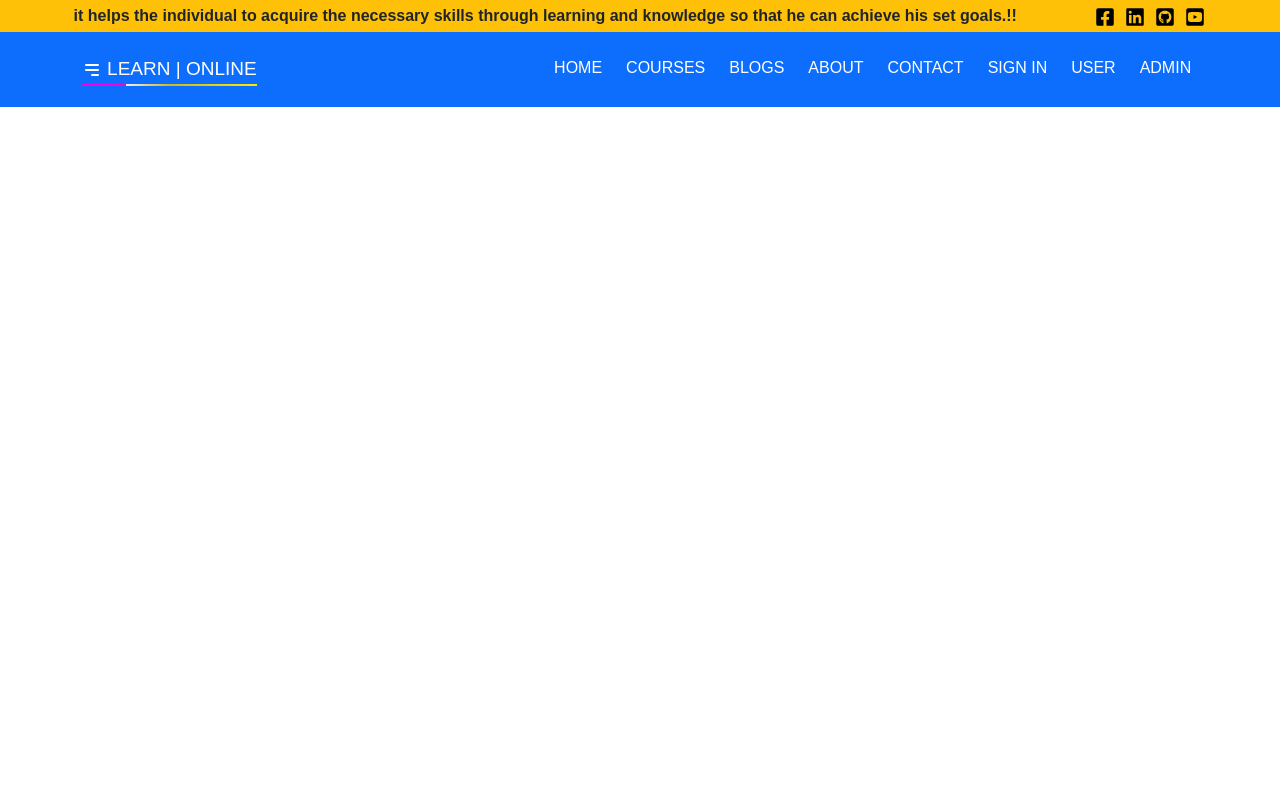
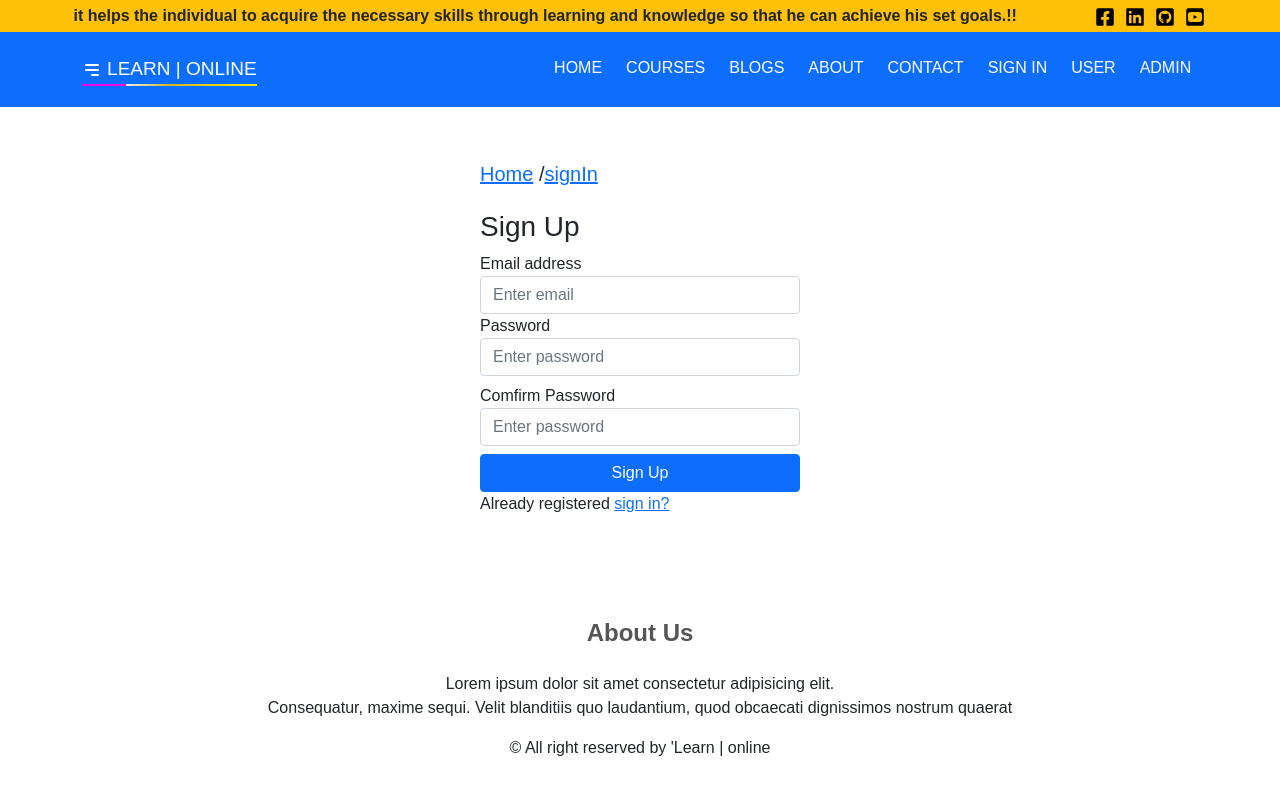
Before and after one commit to Imran-2022/LEARN-ONLINE, a React (Create React App) app: page /sign-up in a window 1280 px wide. Shown: the top 794 px of the page. Built offline with nearby package versions, Linux system fonts and the light colour scheme.

Commit message:
complete singin form desing

```diff
--- a/src/App.js
+++ b/src/App.js
@@ -9,6 +9,8 @@ import Navigation from './components/nav/Navigation';
 import Courses from './components/courses/Courses';
 import About from './components/About/About';
 import Blogs from './components/Blogs/Blogs';
+import SignIn from './components/auth/SignIn/SignIn';
+import SignUp from './components/auth/SignIn/SignUp';
 function App() {
   return (
     <div>
@@ -26,6 +28,12 @@ function App() {
           <Route path="/about">
             <About/>
           </Route>
+          <Route path="/sign-in">
+          <SignIn/>
+          </Route>
+          <Route path="/sign-up">
+          <SignUp/>
+          </Route>
           <Route path="/blogs">
             <Blogs/>
           </Route>
--- a/src/components/About/About.js
+++ b/src/components/About/About.js
@@ -9,7 +9,7 @@ const About = () => {
                 <h1>About Us</h1>
             </div>
 
-            <section class="d-flex w-75 m-auto pt-5 mt-5">
+            <section class="d-flex w-75 m-auto pt-5 my-5">
                 <div class="mt-5 d-flex justify-content-between">
                     <div class="about-col">
                         <h1>we are the world largest University</h1>
--- /dev/null
+++ b/src/components/auth/SignIn/Sign.css
@@ -0,0 +1,4 @@
+.form-box{
+     min-height: 60vh;
+     min-width: 300px !important;
+}
--- /dev/null
+++ b/src/components/auth/SignIn/SignIn.js
@@ -0,0 +1,36 @@
+import React from 'react';
+import { Link } from 'react-router-dom';
+import "./Sign.css"
+import Footer from "../../footer/Footer"
+const SignIn = () => {
+    return (
+        <>
+        <div className=" m-auto w-100">
+
+            <form className="form-box m-auto d-flex flex-column justify-content-center w-25 ">
+                <h5>
+                    <p><Link to="/">Home</Link> /<Link to="/sign-in">signIn</Link> </p>
+                </h5>
+                <h3>Sign In</h3>
+                <div className="form-group">
+                    <label>Email address</label>
+                    <input type="email" className="form-control" placeholder="Enter email" />
+                </div>
+                <div className="form-group mb-2">
+                    <label>Password</label>
+                    <input type="password" className="form-control" placeholder="Enter password" />
+                </div>
+                <button type="submit" className="btn btn-primary btn-block">Sign-In</button>
+                <p className="forgot-password text-right ">
+                    Forgot <a href="#!" onClick={() => alert("forget password not working for now.try later. ")}>password?</a>
+                </p>
+                <p>New there ? sign up first  <Link to="/sign-up">Sign Up</Link> </p>
+            </form>
+        <Footer/>
+
+        </div>
+        </>
+    );
+};
+
+export default SignIn;
--- /dev/null
+++ b/src/components/auth/SignIn/SignUp.js
@@ -0,0 +1,38 @@
+import React from 'react';
+import { Link } from 'react-router-dom';
+import "./Sign.css"
+import Footer from "../../footer/Footer"
+const SignUp = () => {
+    return (
+        <>
+        <div className=" m-auto w-100">
+            <form className="form-box m-auto d-flex flex-column justify-content-center w-25 ">
+                <h5>
+                    <p><Link to="/">Home</Link> /<Link to="/sign-in">signIn</Link> </p>
+                </h5>
+                <h3>Sign Up</h3>
+                <div className="form-group">
+                    <label>Email address</label>
+                    <input type="email" className="form-control" placeholder="Enter email" />
+                </div>
+                <div className="form-group">
+                    <label>Password</label>
+                    <input type="password" className="form-control mb-2" placeholder="Enter password" />
+                </div>
+                <div className="form-group">
+                    <label>Comfirm Password</label>
+                    <input type="password" className="form-control mb-2" placeholder="Enter password" />
+                </div>
+                <button type="submit" className="btn btn-primary btn-block">Sign Up</button>
+                <p className="forgot-password text-right">
+                    Already registered <Link to="/sign-in">sign in?</Link>
+                </p>
+            </form>
+        <Footer/>
+
+        </div>
+        </>
+    );
+};
+
+export default SignUp;
--- a/src/components/footer/Footer.js
+++ b/src/components/footer/Footer.js
@@ -2,7 +2,7 @@ import React from 'react';
 const Footer = () => {
     return (
         <div>
-            <section class="footer w-100 text-center p-5 pb-3">
+            <section class="footer w-100 text-center p-5 pb-3 pt-2">
                 <h4 className="my-4 fw-bold">About Us</h4>
                 <p>Lorem ipsum dolor sit amet consectetur adipisicing elit.<br /> Consequatur,  maxime sequi. Velit blanditiis quo laudantium, quod obcaecati dignissimos nostrum quaerat </p>
                 <p>&copy; All right reserved by 'Learn | online</p>
```
